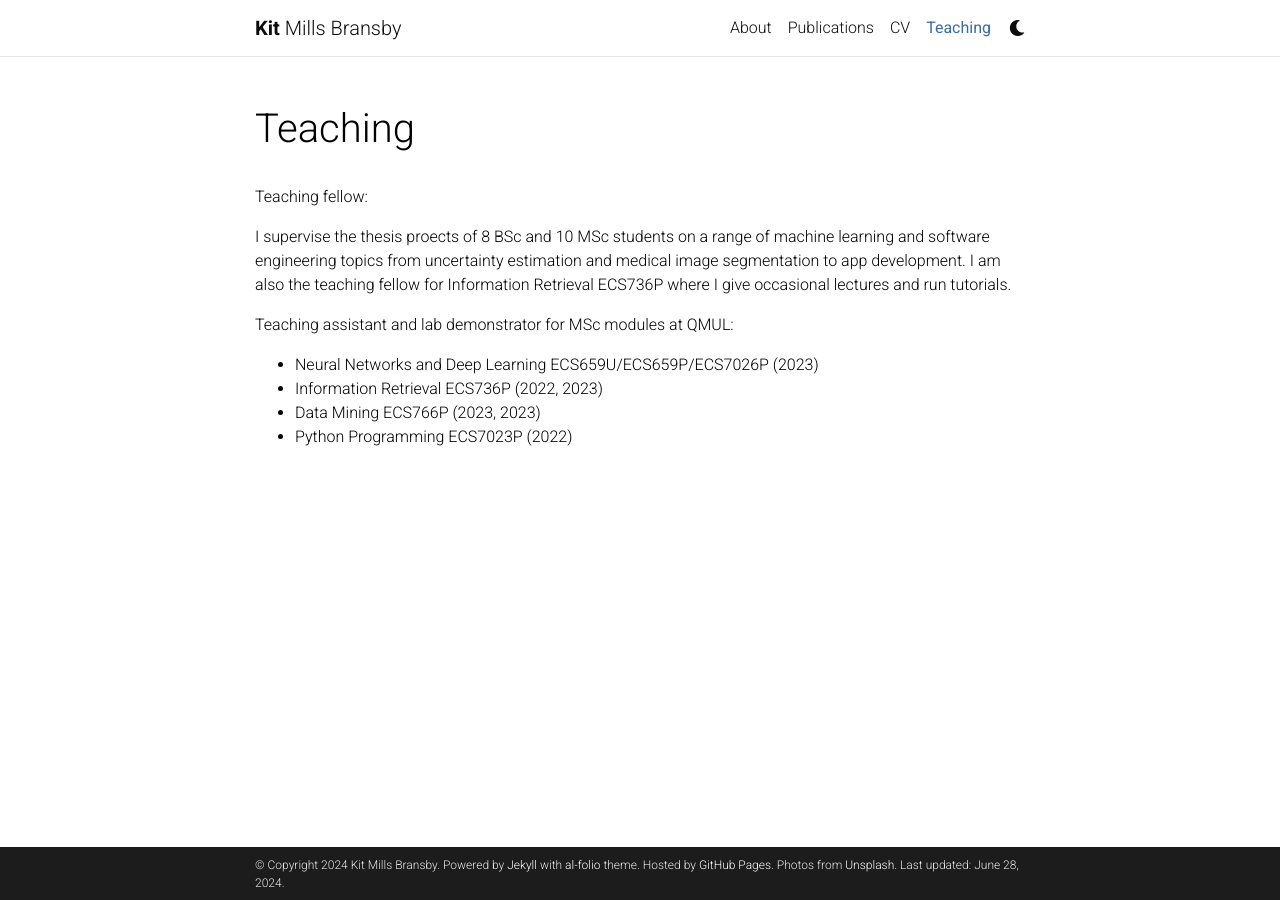
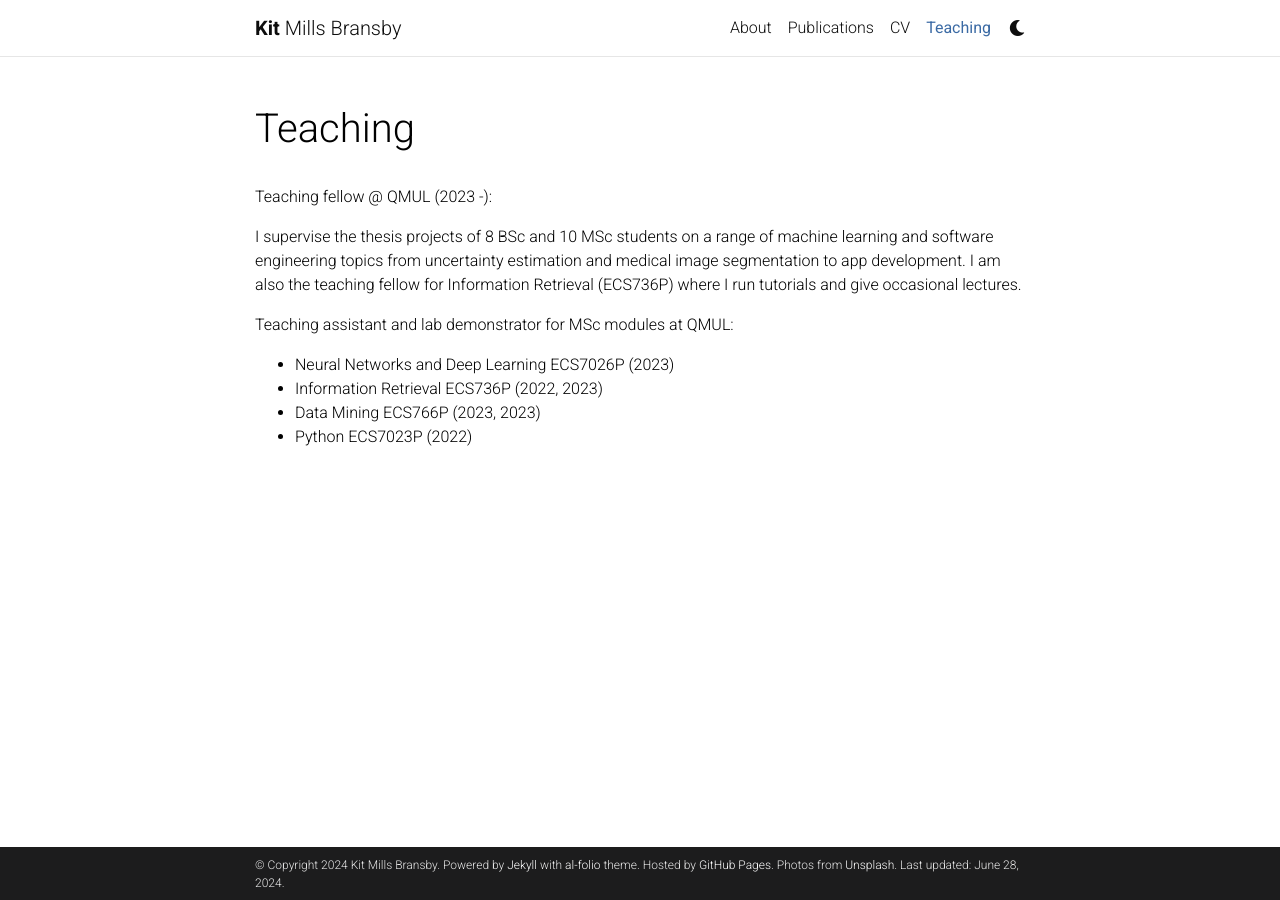
Before and after one commit to kitbransby/kitbransby.github.io, a Jekyll site: the page built from _pages/teaching.md, in a window 1280 px wide. Built offline with Jekyll 4.4.1, drawn with Linux system fonts in a browser that asks for light colours; comment, search, counter and statistics services are not loaded; a style sheet for code colours, icons or effects is not loaded.

Commit message:
cv update

```diff
--- a/_pages/teaching.md
+++ b/_pages/teaching.md
@@ -7,14 +7,14 @@ nav: true
 nav_order: 5
 ---
 
-Teaching fellow:
+Teaching fellow @ QMUL (2023 -):
 
-I supervise the thesis proects of 8 BSc and 10 MSc students on a range of machine learning and software engineering topics from uncertainty estimation and medical image segmentation to app development. I am also the teaching fellow for Information Retrieval ECS736P where I give occasional lectures and run tutorials.
+I supervise the thesis projects of 8 BSc and 10 MSc students on a range of machine learning and software engineering topics from uncertainty estimation and medical image segmentation to app development. I am also the teaching fellow for Information Retrieval (ECS736P) where I run tutorials and give occasional lectures.
 
 
 Teaching assistant and lab demonstrator for MSc modules at QMUL:
 
-* Neural Networks and Deep Learning ECS659U/ECS659P/ECS7026P (2023)
+* Neural Networks and Deep Learning ECS7026P (2023)
 * Information Retrieval ECS736P (2022, 2023)
 * Data Mining ECS766P (2023, 2023)
-* Python Programming ECS7023P (2022)
+* Python ECS7023P (2022)
```
Also changed, not shown: _pages/cv.md (+1 -1 lines), 2 other files.
